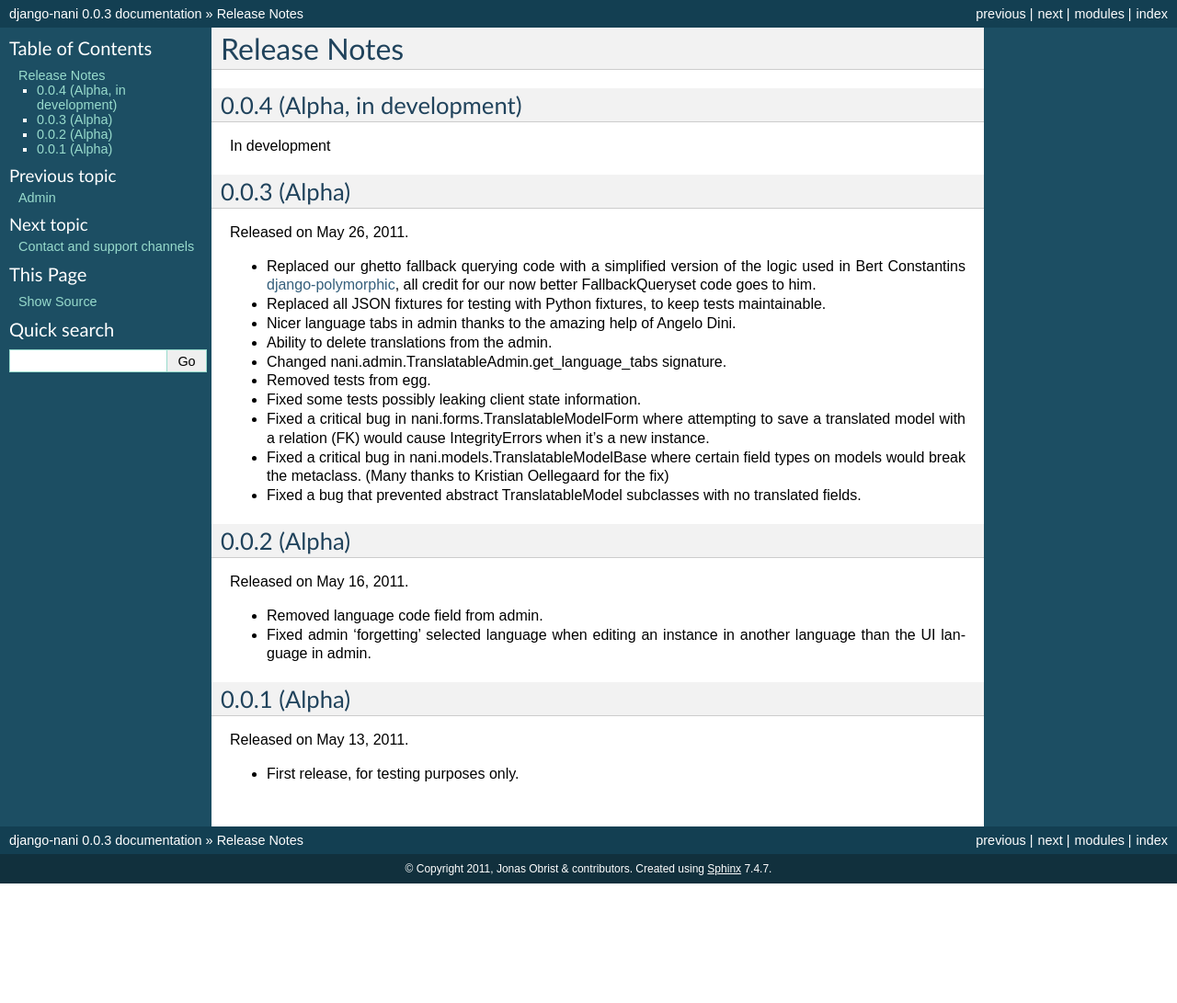
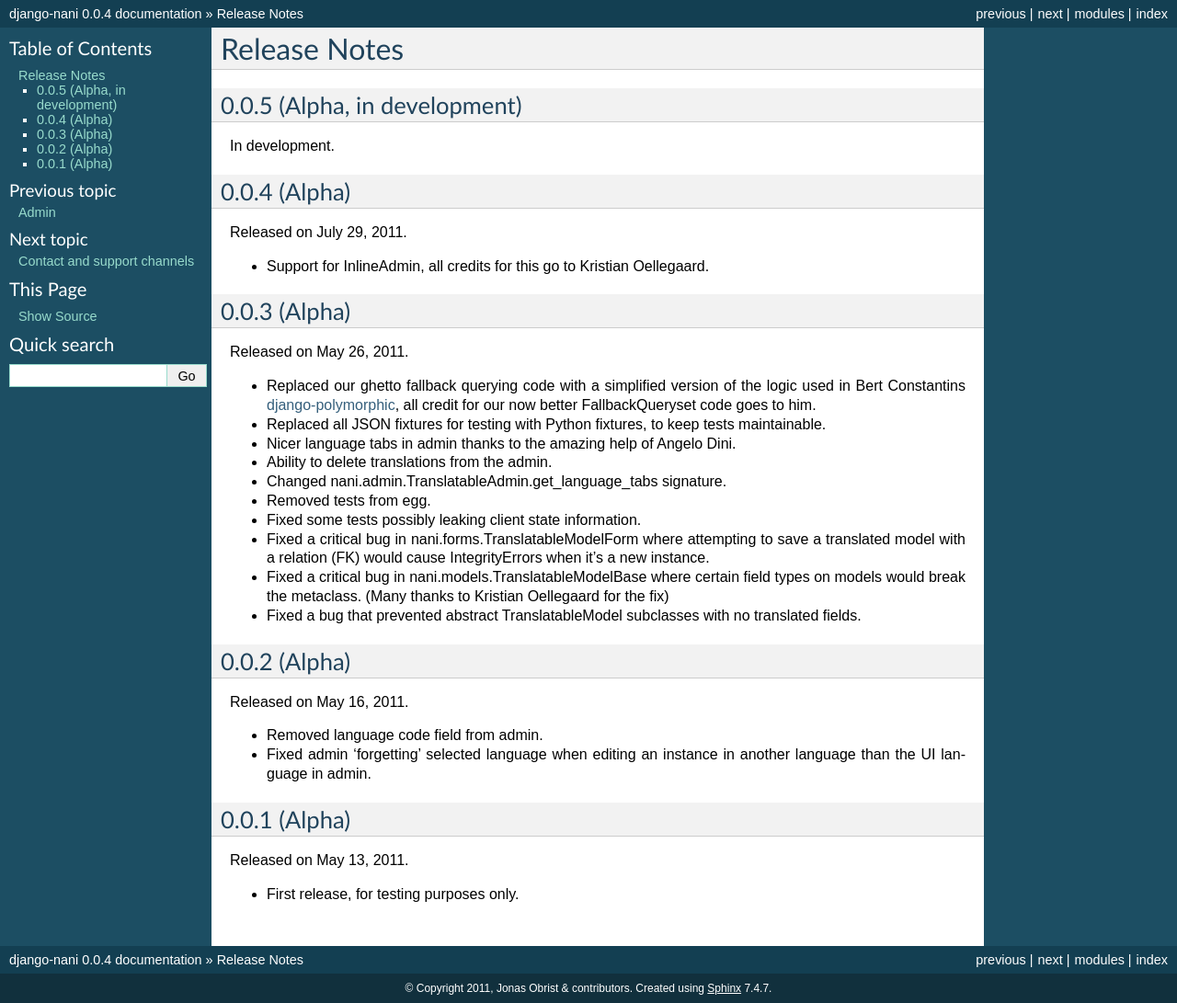
Before and after one commit to KristianOellegaard/django-hvad, a Sphinx documentation site: the page built from docs/public/release_notes.rst, in a window 1280 px wide. Shown: the whole page at 92% size. Built offline with Sphinx 7.4.7, drawn with Linux system fonts in a browser that asks for light colours; before the commit the page ends 961 px from its top, so only the background shows below that.

Commit message:
0.0.4 release

```diff
--- a/docs/conf.py
+++ b/docs/conf.py
@@ -54,7 +54,7 @@
 # The short X.Y version.
 version = '0.0'
 # The full version, including alpha/beta/rc tags.
-release = '0.0.3'
+release = '0.0.4'
 
 # The language for content autogenerated by Sphinx. Refer to documentation
 # for a list of supported languages.
--- a/docs/public/release_notes.rst
+++ b/docs/public/release_notes.rst
@@ -3,14 +3,23 @@
 #############
 
 
+.. release-0.0.5
+
+*****************************
+0.0.5 (Alpha, in development)
+*****************************
+
+In development.
+
 .. release-0.0.4
 
-*****************************
-0.0.4 (Alpha, in development)
-*****************************
+*************
+0.0.4 (Alpha)
+*************
 
-In development
+Released on July 29, 2011.
 
+* Support for InlineAdmin, all credits for this go to Kristian Oellegaard.
 
 .. release-0.0.3
 
--- a/nani/__init__.py
+++ b/nani/__init__.py
@@ -1 +1 @@
-__version__ = '0.0.3'
+__version__ = '0.0.4'
```
